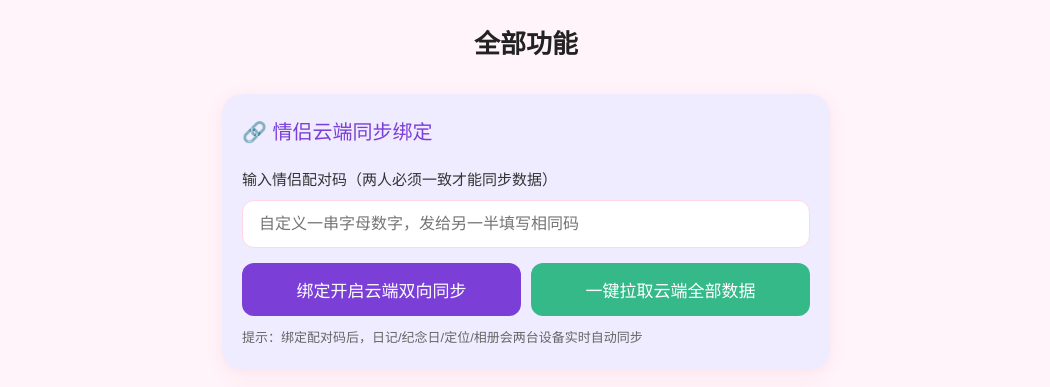
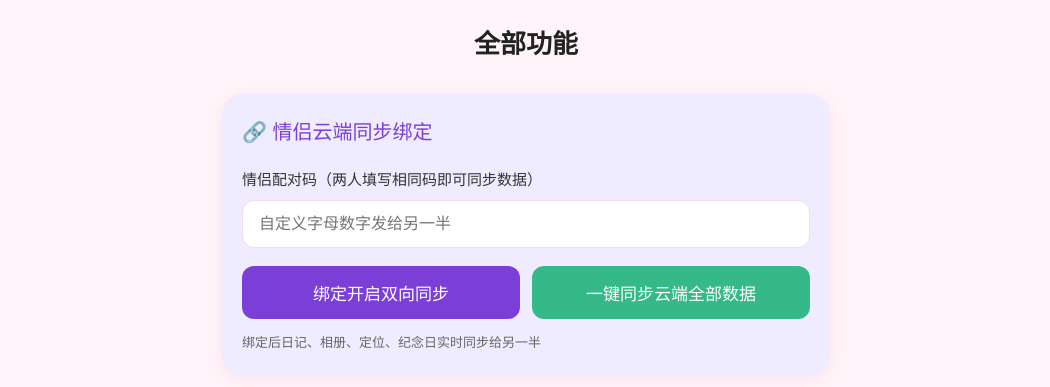
Before and after one commit to China-shanxi/couple-guard, a plain HTML site: page index.html in a window 1280 px wide. Shown: the top 387 px of the page, without its empty margins (114-1164 px from the left). Drawn offline with Linux system fonts and the light colour scheme.

Commit message:
Update index.html

```diff
--- a/index.html
+++ b/index.html
@@ -11,21 +11,21 @@
   <h1 class="page-title">全部功能</h1>
   <div class="heart-decor"></div>
 
-    <!-- 情侣云端同步绑定模块 -->
-    <div class="func-block" style="background:#f0ecff;margin-bottom:20px;">
+  <!-- 云端同步绑定模块 -->
+  <div class="func-block" style="background:#f0ecff;">
     <h2 class="block-title purple-title">🔗 情侣云端同步绑定</h2>
-        <div class="form-row" style="margin-bottom:15px;">
-            <label>输入情侣配对码（两人必须一致才能同步数据）</label>
-            <input type="text" id="pairCodeInput" placeholder="自定义一串字母数字，发给另一半填写相同码">
+    <div class="form-row">
+      <label>情侣配对码（两人填写相同码即可同步数据）</label>
+      <input type="text" id="pairCodeInput" placeholder="自定义字母数字发给另一半">
     </div>
-        <div style="display:grid;grid-template-columns:1fr 1fr;gap:10px;">
-            <button class="submit-btn" id="bindPairBtn" style="background:#7b3fd8;">绑定开启云端双向同步</button>
-            <button class="submit-btn" id="syncAllBtn" style="background:#36b989;">一键拉取云端全部数据</button>
+    <div style="display:grid;grid-template-columns:1fr 1fr;gap:12px;">
+      <button class="submit-btn" id="bindPairBtn" style="background:#7b3fd8;">绑定开启双向同步</button>
+      <button class="submit-btn" id="syncAllBtn" style="background:#36b989;">一键同步云端全部数据</button>
     </div>
-        <p style="margin-top:12px;font-size:13px;color:#666;">提示：绑定配对码后，日记/纪念日/定位/相册会两台设备实时自动同步</p>
+    <p style="margin-top:14px;font-size:13px;color:#666;">绑定后日记、相册、定位、纪念日实时同步给另一半</p>
   </div>
 
-    <!-- 常用功能模块 -->
+  <!-- 常用功能 -->
   <section class="func-block">
     <h2 class="block-title">
       <span class="heart-icon">❤</span>常用功能
@@ -76,7 +76,7 @@
         <div class="icon-box red-bg"></div>
         <p>付款记录</p>
       </div>
-            <!-- 新增定位轨迹跳转卡片 -->
+      <!-- 定位轨迹跳转 -->
       <div class="mini-card jump-link" data-href="location.html">
         <div class="icon-box sky-bg"></div>
         <p>定位轨迹</p>
@@ -94,7 +94,7 @@
         <div class="icon-box blue2-bg"></div>
         <p>高级同屏</p>
       </div>
-            <!-- 新增远程同屏WebRTC跳转卡片 -->
+      <!-- 远程同屏跳转 -->
       <div class="mini-card jump-link" data-href="webrtc.html">
         <div class="icon-box blue2-bg"></div>
         <p>远程同屏</p>
@@ -139,7 +139,7 @@
     </div>
   </section>
 
-    <!-- 底部导航栏 -->
+  <!-- 底部导航 -->
   <nav class="bottom-nav">
     <div class="nav-item active">
       <div class="nav-icon home-icon"></div>
```
Lines whose indentation alone changed are shown as unchanged.
